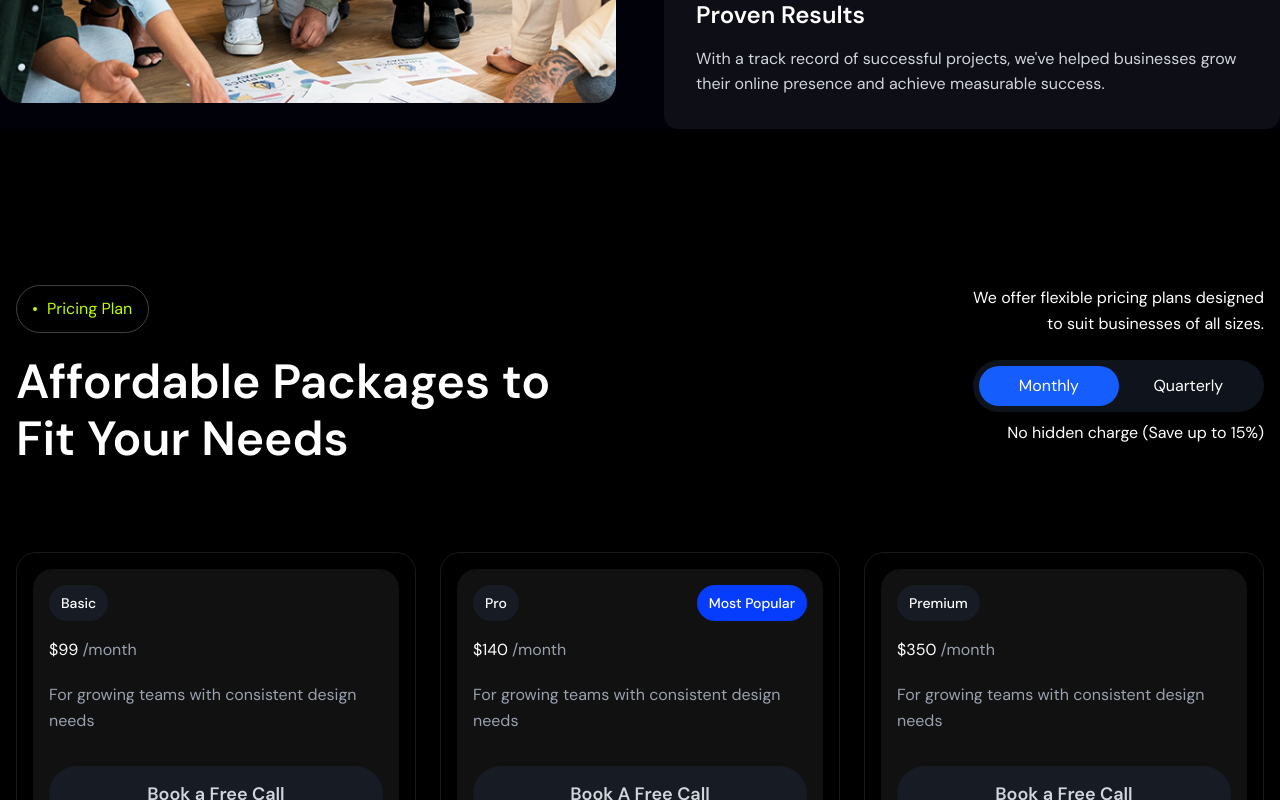
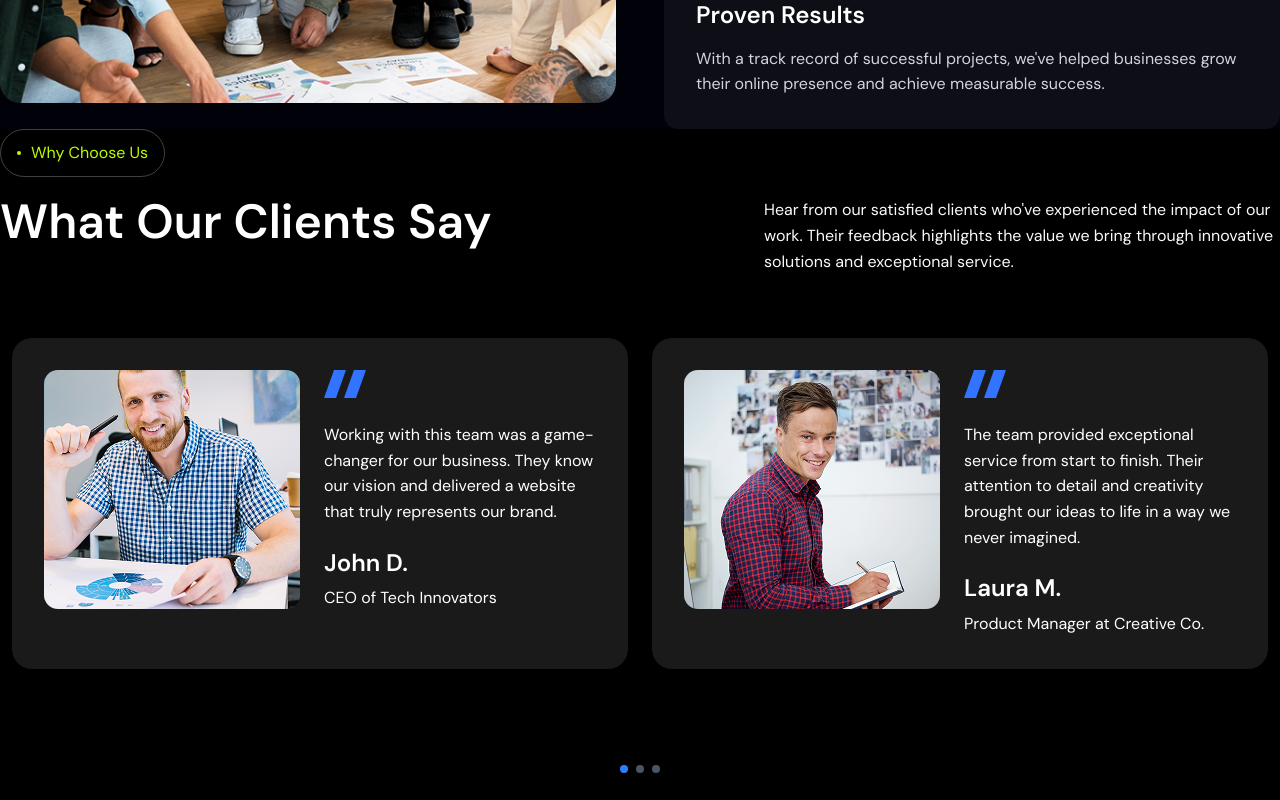
Before and after one commit to AbirDoesFrontend/cozmiq-agency-nextjs, a Next.js app: page / in a window 1280 px wide. Shown: the part 9300-10100 px from the top of the page. Built offline with nearby package versions, Linux system fonts and the light colour scheme.

Commit message:
Remove unused image files and add Testimonials component to homepage layout for enhanced user experience. Update FAQ component to use consistent icon styling.

```diff
--- a/src/app/page.tsx
+++ b/src/app/page.tsx
@@ -7,6 +7,7 @@ import Pricing from "@/components/home/pricing/Pricing";
 import Project from "@/components/home/project/Project";
 import ServicesSection from "@/components/home/services/ServicesSection";
 import StatsSection from "@/components/home/stats/StatsSection";
+import Testimonials from "@/components/home/testimonials/Testimonials";
 import WhyChooseUs from "@/components/home/why-choose-us/WhyChooseUs";
 import HowWeWork from "@/components/home/work/HowWeWork";
 
@@ -22,6 +23,7 @@ export default function Home() {
       <HowWeWork />
       <Discovery />
       <WhyChooseUs />
+      <Testimonials />
       <Pricing />
       <Faq />
       <CTA />
--- a/src/components/home/faq/Faq.tsx
+++ b/src/components/home/faq/Faq.tsx
@@ -1,8 +1,8 @@
 "use client";
 
 import BadgeSecondary from "@/components/global/BadgeSecondary";
-import { MoveRight } from "lucide-react";
 import { useState } from "react";
+import { CgMoveRight } from "react-icons/cg";
 
 const faqData = [
   {
@@ -72,7 +72,7 @@ const Faq = () => {
                 onClick={() => toggleFaq(index)}
               >
                 <h4 className="font-semibold faq-text">{faq.question}</h4>
-                <MoveRight
+                <CgMoveRight
                   className={`w-5 h-5 transition-transform duration-300 transform rotate-90 ${
                     activeIndex === index
                       ? " text-white"
--- /dev/null
+++ b/src/components/home/testimonials/Testimonials.tsx
@@ -0,0 +1,220 @@
+import BadgeSecondary from "@/components/global/BadgeSecondary";
+import Image from "next/image";
+import React from "react";
+
+import ClientImageOne from '../../../../public/img/client-imge-one.png';
+import ClientImageTwo from '../../../../public/img/client-image-two.png';
+import SignImage from '../../../../public/img/sign.png';
+
+const Testimonials = () => {
+  return (
+    <section className="bg-white dark:bg-black py-[140px] dark:py-0">
+      <div className="mx-auto px-4 sm:px-6 lg:px-8 wrapper">
+        <div className="flex lg:flex-row flex-col justify-between items-start lg:items-end lg:gap-[248px]">
+          <div className="lg:w-1/2">
+            <div className="mb-4">
+              <BadgeSecondary>Why Choose Us</BadgeSecondary>
+            </div>
+
+            <h2 className="mb-6 text-black dark:text-white">
+              What Our Clients Say
+            </h2>
+          </div>
+
+          <div className="lg:w-1/2">
+            <p className="foreground-color dark:dark-foreground-color">
+              Hear from our satisfied clients who&apos;ve experienced the impact of
+              our work. Their feedback highlights the value we bring through
+              innovative solutions and exceptional service.
+            </p>
+          </div>
+        </div>
+
+        <div className="relative mt-6 md:mt-12 lg:mt-[64px]">
+          <div className="overflow-hidden">
+            <div
+              id="testimonials-track"
+              className="flex transition-transform duration-500 ease-in-out"
+            >
+              <div className="flex-shrink-0 px-3 w-full lg:w-1/2">
+                <div className="bg-[#F9F9F9] dark:bg-[#FFFFFF1A] p-8 rounded-[20px] h-full">
+                  <div className="flex sm:flex-row flex-col items-start gap-6">
+                    <div className="flex-shrink-0">
+                      <Image
+                        src={ClientImageOne}
+                        alt="John D."
+                        className="rounded-xl h-full object-cover"
+                      />
+                    </div>
+
+                    <div className="flex flex-col flex-1 items-start gap-4 lg:gap-6">
+                      <Image src={SignImage} width="42" height="28" alt="" />
+                      <p className="dark:text-white foreground-color">
+                        Working with this team was a game-changer for our
+                        business. They know our vision and delivered a website
+                        that truly represents our brand.
+                      </p>
+
+                      <div className="flex flex-col items-start gap-2">
+                        <h4 className="dark:text-white">John D.</h4>
+                        <p className="dark:text-white text-sm">
+                          CEO of Tech Innovators
+                        </p>
+                      </div>
+                    </div>
+                  </div>
+                </div>
+              </div>
+
+              <div className="flex-shrink-0 px-3 w-full lg:w-1/2">
+                <div className="bg-[#F9F9F9] dark:bg-[#FFFFFF1A] p-8 rounded-[20px] h-full">
+                  <div className="flex sm:flex-row flex-col items-start gap-6">
+                    <div className="flex-shrink-0">
+                      <Image
+                        src={ClientImageTwo}
+                        alt="John D."
+                        className="rounded-xl h-full object-cover"
+                      />
+                    </div>
+
+                    <div className="flex flex-col flex-1 items-start gap-4 lg:gap-6">
+                      <Image src={SignImage} width="42" height="28" alt="" />
+
+                      <p className="dark:text-white foreground-color">
+                        The team provided exceptional service from start to
+                        finish. Their attention to detail and creativity brought
+                        our ideas to life in a way we never imagined.
+                      </p>
+
+                      <div className="flex flex-col items-start gap-2">
+                        <h4 className="dark:text-white">Laura M.</h4>
+                        <p className="dark:text-white text-sm">
+                          Product Manager at Creative Co.
+                        </p>
+                      </div>
+                    </div>
+                  </div>
+                </div>
+              </div>
+
+              <div className="flex-shrink-0 px-3 w-full lg:w-1/2">
+                <div className="bg-[#F9F9F9] dark:bg-[#FFFFFF1A] p-8 rounded-[20px] h-full">
+                  <div className="flex sm:flex-row flex-col items-start gap-6">
+                    <div className="flex-shrink-0">
+                      <Image
+                        src={ClientImageOne}
+                        alt="John D."
+                        className="rounded-xl h-full object-cover"
+                      />
+                    </div>
+
+                    <div className="flex flex-col flex-1 items-start gap-4 lg:gap-6">
+                      <Image src={SignImage} width="42" height="28" alt="" />
+
+                      <p className="dark:text-white foreground-color">
+                        Working with this team was a game-changer for our
+                        business. They know our vision and delivered a website
+                        that truly represents our brand.
+                      </p>
+
+                      <div className="flex flex-col items-start gap-2">
+                        <h4 className="dark:text-white">John D.</h4>
+                        <p className="dark:text-white text-sm">
+                          CEO of Tech Innovators
+                        </p>
+                      </div>
+                    </div>
+                  </div>
+                </div>
+              </div>
+
+              <div className="flex-shrink-0 px-3 w-full lg:w-1/2">
+                <div className="bg-[#F9F9F9] dark:bg-[#FFFFFF1A] p-8 rounded-[20px] h-full">
+                  <div className="flex sm:flex-row flex-col items-start gap-6">
+                    <div className="flex-shrink-0">
+                      <Image
+                        src={ClientImageTwo}
+                        alt="John D."
+                        className="rounded-xl h-full object-cover"
+                      />
+                    </div>
+
+                    <div className="flex flex-col flex-1 items-start gap-4 lg:gap-6">
+                      <Image src={SignImage} width="42" height="28" alt="" />
+
+                      <p className="dark:text-white foreground-color">
+                        The team provided exceptional service from start to
+                        finish. Their attention to detail and creativity brought
+                        our ideas to life in a way we never imagined.
+                      </p>
+                      <div className="flex flex-col items-start gap-2">
+                        <h4 className="dark:text-white">Laura M.</h4>
+                        <p className="dark:text-white text-sm">
+                          Product Manager at Creative Co.
+                        </p>
+                      </div>
+                    </div>
+                  </div>
+                </div>
+              </div>
+            </div>
+          </div>
+
+          <div className="flex justify-center gap-2 mt-24">
+            <button
+              className="bg-blue-500 rounded-full w-2 h-2 transition-all duration-300 dot"
+              data-slide="0"
+            ></button>
+            <button
+              className="bg-gray-600 hover:bg-gray-500 rounded-full w-2 h-2 transition-all duration-300 dot"
+              data-slide="1"
+            ></button>
+            <button
+              className="bg-gray-600 hover:bg-gray-500 rounded-full w-2 h-2 transition-all duration-300 dot"
+              data-slide="2"
+            ></button>
+          </div>
+          <button
+            id="prevBtn"
+            className="hidden top-1/2 left-0 absolute bg-gray-800 hover:bg-gray-700 rounded-full w-12 h-12 text-white transition-all -translate-x-4 -translate-y-1/2 duration-300"
+          >
+            <svg
+              className="w-6 h-6"
+              fill="none"
+              stroke="currentColor"
+              viewBox="0 0 24 24"
+            >
+              <path
+                strokeLinecap="round"
+                strokeLinejoin="round"
+                strokeWidth="2"
+                d="M15 19l-7-7 7-7"
+              ></path>
+            </svg>
+          </button>
+
+          <button
+            id="nextBtn"
+            className="hidden top-1/2 right-0 absolute bg-gray-800 hover:bg-gray-700 rounded-full w-12 h-12 text-white transition-all -translate-y-1/2 translate-x-4 duration-300"
+          >
+            <svg
+              className="w-6 h-6"
+              fill="none"
+              stroke="currentColor"
+              viewBox="0 0 24 24"
+            >
+              <path
+                strokeLinecap="round"
+                strokeLinejoin="round"
+                strokeWidth="2"
+                d="M9 5l7 7-7 7"
+              ></path>
+            </svg>
+          </button>
+        </div>
+      </div>
+    </section>
+  );
+};
+
+export default Testimonials;
```
Also changed, not shown: src/components/home/pricing/Pricing.tsx (+54 -54 lines), public/img/client-image-two.png (renamed from public/img/image 33.png), public/img/client-imge-one.png (renamed from public/img/image 30.png).
